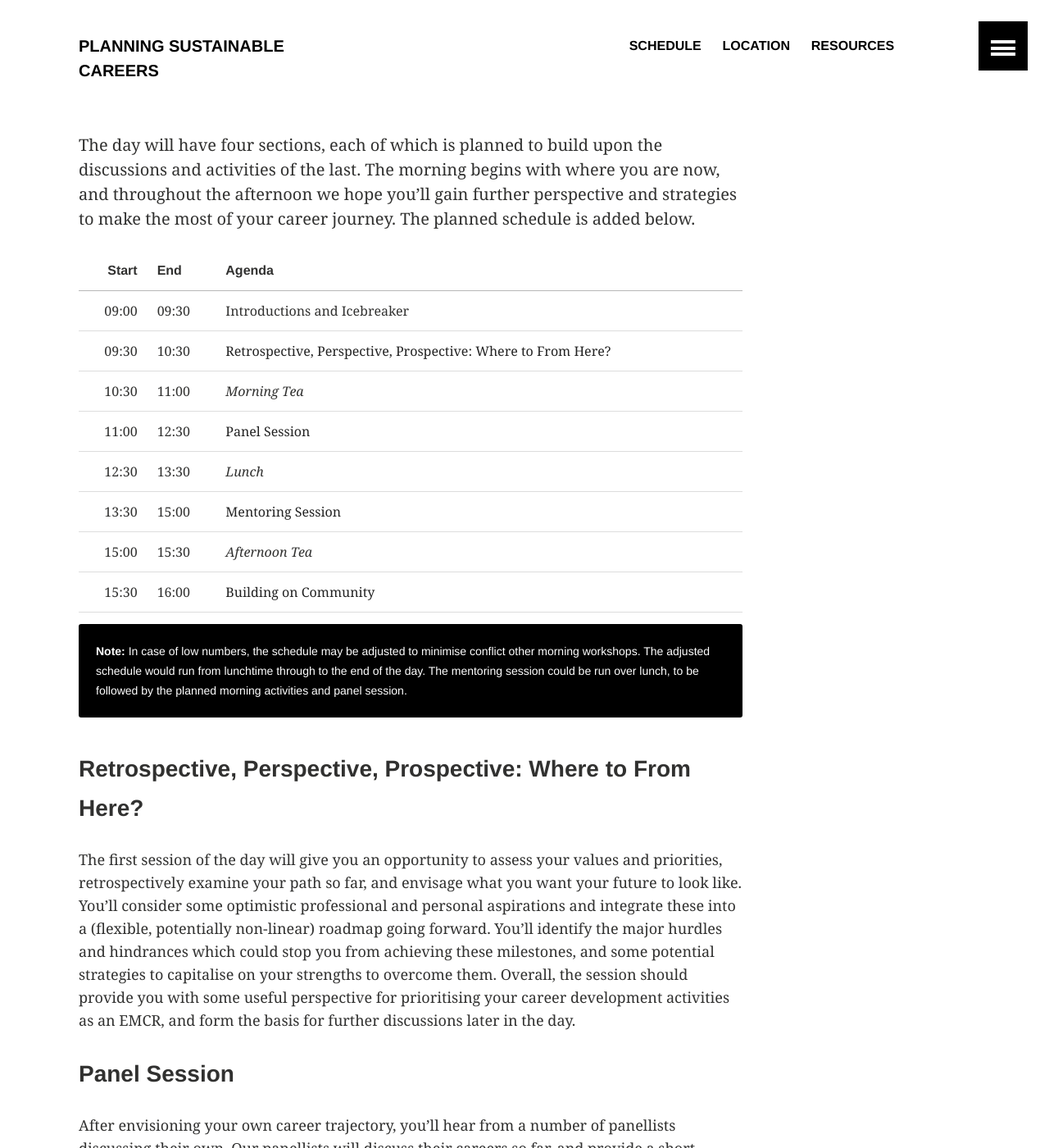
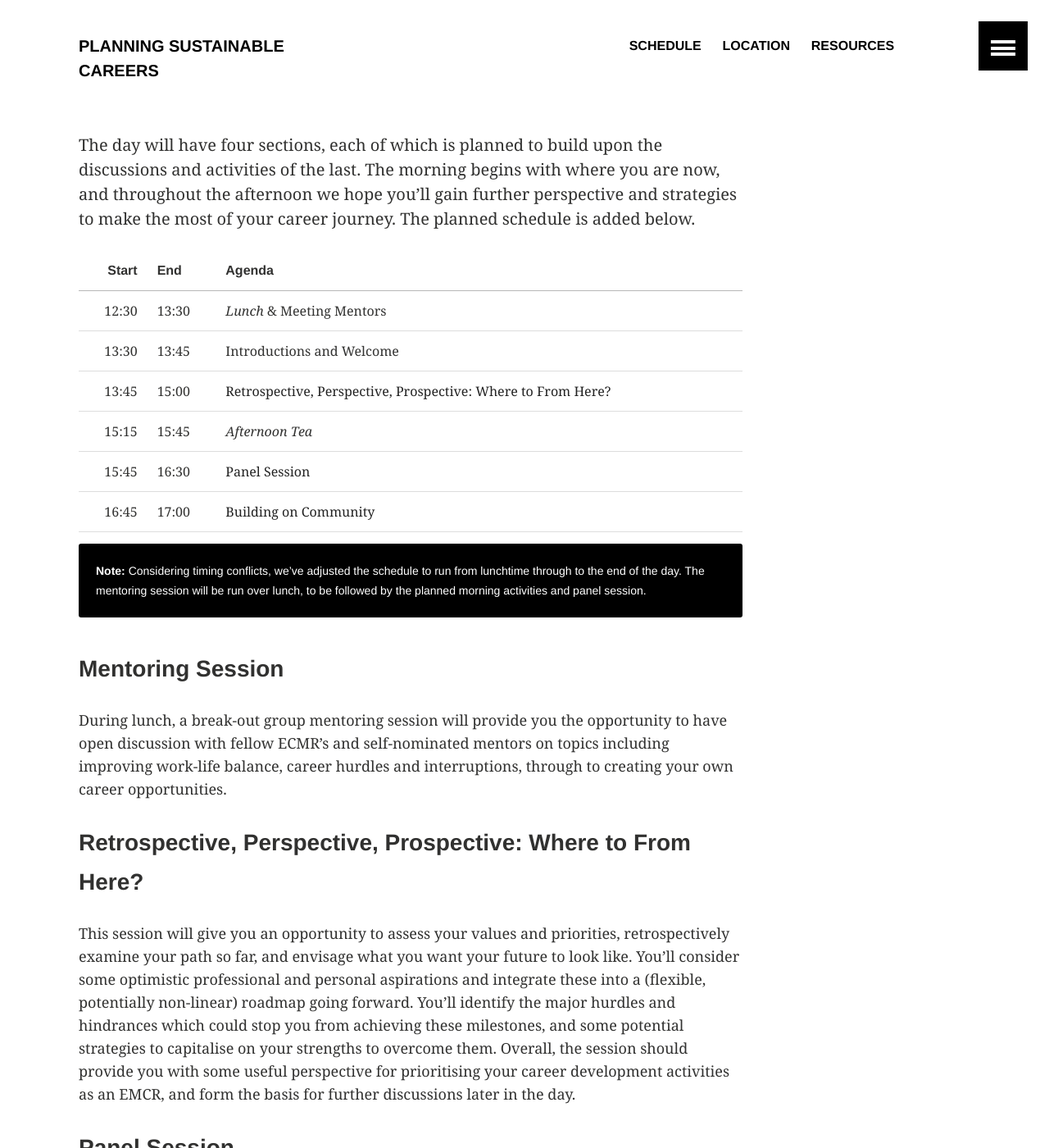
Before and after one commit to DDE-ECMR-workshop/DDE-EMCR-workshop.github.io, a Jekyll site: the page built from _pages/schedule.md, in a window 1280 px wide and 1400 px high. Shown: the whole window at 82% size. Built offline with Jekyll 4.4.1, drawn with Linux system fonts in a browser that asks for light colours; some of the changed text lies outside the part shown.

Commit message:
Update Schedule

```diff
--- a/_pages/schedule.md
+++ b/_pages/schedule.md
@@ -7,6 +7,7 @@ share: false
 
 The day will have four sections, each of which is planned to build upon the discussions and activities of the last. The morning begins with where you are now, and throughout the afternoon we hope you'll gain further perspective and strategies to make the most of your career journey. The planned schedule is added below.
 
+<!--
 | Start | End       | Agenda |
 | ----: |:----  | ------ |
 | 09:00 | 09:30 | Introductions and Icebreaker |
@@ -17,24 +18,28 @@ The day will have four sections, each of which is planned to build upon the disc
 | 13:30 | 15:00 | [Mentoring Session](#mentoring-session) |
 | 15:00 | 15:30 | *Afternoon Tea* |
 | 15:30 | 16:00 | [Building on Community](#building-on-community) |
+-->
 
-**Note:** In case of low numbers, the schedule may be adjusted to minimise conflict other morning workshops. The adjusted schedule would run from lunchtime through to the end of the day. The mentoring session could be run over lunch, to be followed by the planned morning activities and panel session.
-{: .notice}
-<!--
+
 | Start | End       | Agenda |
 | ----: |:----  | ------ |
 | 12:30 | 13:30 | *Lunch* & Meeting Mentors |
-| 13:30 | 14:00 | Introductions and Icebreaker |
-| 14:00 | 15:00 | [Retrospective, Perspective, Prospective: Where to From Here?](#retrospective-perspective-prospective-where-to-from-here) |
-| 15:00 | 15:30 | *Afternoon Tea* |
-| 15:30 | 16:30 | [Panel Session](#panel-session) |
-| 16:30 | 17:00 | [Building on Community](#building-on-community) |
+| 13:30 | 13:45 | Introductions and Welcome |
+| 13:45 | 15:00 | [Retrospective, Perspective, Prospective: Where to From Here?](#retrospective-perspective-prospective-where-to-from-here) |
+| 15:15 | 15:45 | *Afternoon Tea* |
+| 15:45 | 16:30 | [Panel Session](#panel-session) |
+| 16:45 | 17:00 | [Building on Community](#building-on-community) |
+
+**Note:** Considering timing conflicts, we've adjusted the schedule to run from lunchtime through to the end of the day. The mentoring session will be run over lunch, to be followed by the planned morning activities and panel session.
 {: .notice}
--->
+
+### Mentoring Session
+
+During lunch, a break-out group mentoring session will provide you the opportunity to have open discussion with fellow ECMR’s and self-nominated mentors on topics including improving work-life balance, career hurdles and interruptions, through to creating your own career opportunities.
 
 ### Retrospective, Perspective, Prospective: Where to From Here?
 
-The first session of the day will give you an opportunity to assess your values and priorities, retrospectively examine your path so far, and envisage what you want your future to look like. You'll consider some optimistic professional and personal aspirations and integrate these into a (flexible, potentially non-linear) roadmap going forward. You'll identify the major hurdles and hindrances which could stop you from achieving these milestones, and some potential strategies to capitalise on your strengths to overcome them. Overall, the session should provide you with some useful perspective for prioritising your career development activities as an EMCR, and form the basis for further discussions later in the day.
+This session will give you an opportunity to assess your values and priorities, retrospectively examine your path so far, and envisage what you want your future to look like. You'll consider some optimistic professional and personal aspirations and integrate these into a (flexible, potentially non-linear) roadmap going forward. You'll identify the major hurdles and hindrances which could stop you from achieving these milestones, and some potential strategies to capitalise on your strengths to overcome them. Overall, the session should provide you with some useful perspective for  prioritising your career development activities as an EMCR, and form the basis for further discussions later in the day.
 
 ### Panel Session
 
@@ -45,10 +50,6 @@ After envisioning your own career trajectory, you'll hear from a number of panel
 * Making your own opportunities
 * Managing and investing your time
 
-### Mentoring Session
-
-In the afternoon, a break-out group mentoring session will provide you the opportunity to have open discussion with fellow ECMR’s and self-nominated mentors on topics including improving work-life balance, career hurdles and interruptions, through to creating your own career opportunities.
-
 ### Building on Community
 
 The last part of the afternoon will involve identifying opportunities to build local EMCR communities. This will be entirely driven by participants (although some mentors and panellists may decide to join us), and may focus on identifying 'low hanging fruit' with regards to barriers to entry or unnecessary gatekeeping, organising local events or simply unpacking the themes of the discussion throughout the day. The organisers of this workshop hope to build it into something larger in the coming year, and if you have any feedback (positive or otherwise) or would like to get involved on that front, we'd love to hear it.
```
Also changed, not shown: _pages/external.md (+1 -1 lines).
